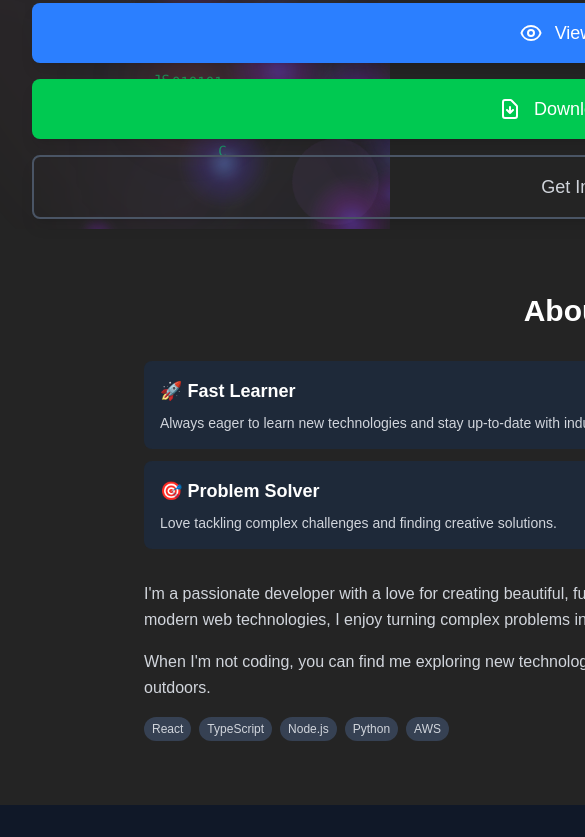
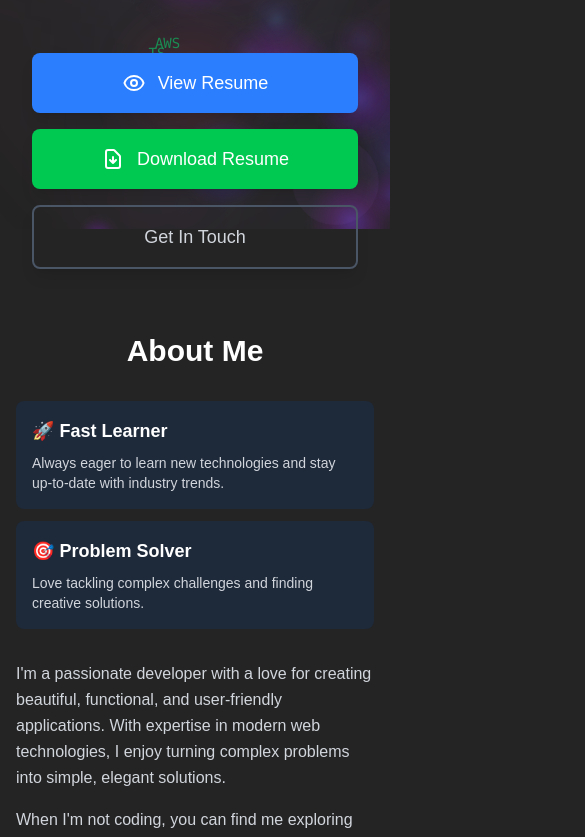
Before and after one commit to shriom17/my-portfolio, a React (Vite) app: page / in a window 390 px wide. Shown: the part 615-1452 px from the top of the page, 585 px wide, since content can reach past the window. Built offline with nearby package versions, Linux system fonts and the light colour scheme.

Commit message:
Mobile view fixed

```diff
--- a/src/index.css
+++ b/src/index.css
@@ -9,15 +9,18 @@
 
   html {
     scroll-behavior: smooth;
+    height: 100%;
   }
 
   body {
-    display: grid;
-    place-items: center;
+    /* Allow full-width responsive layout instead of centering the whole page */
     min-width: 320px;
     min-height: 100vh;
     position: relative;
     margin: 0;
+    width: 100%;
+    -webkit-font-smoothing: antialiased;
+    -moz-osx-font-smoothing: grayscale;
   }
 }
 
```
